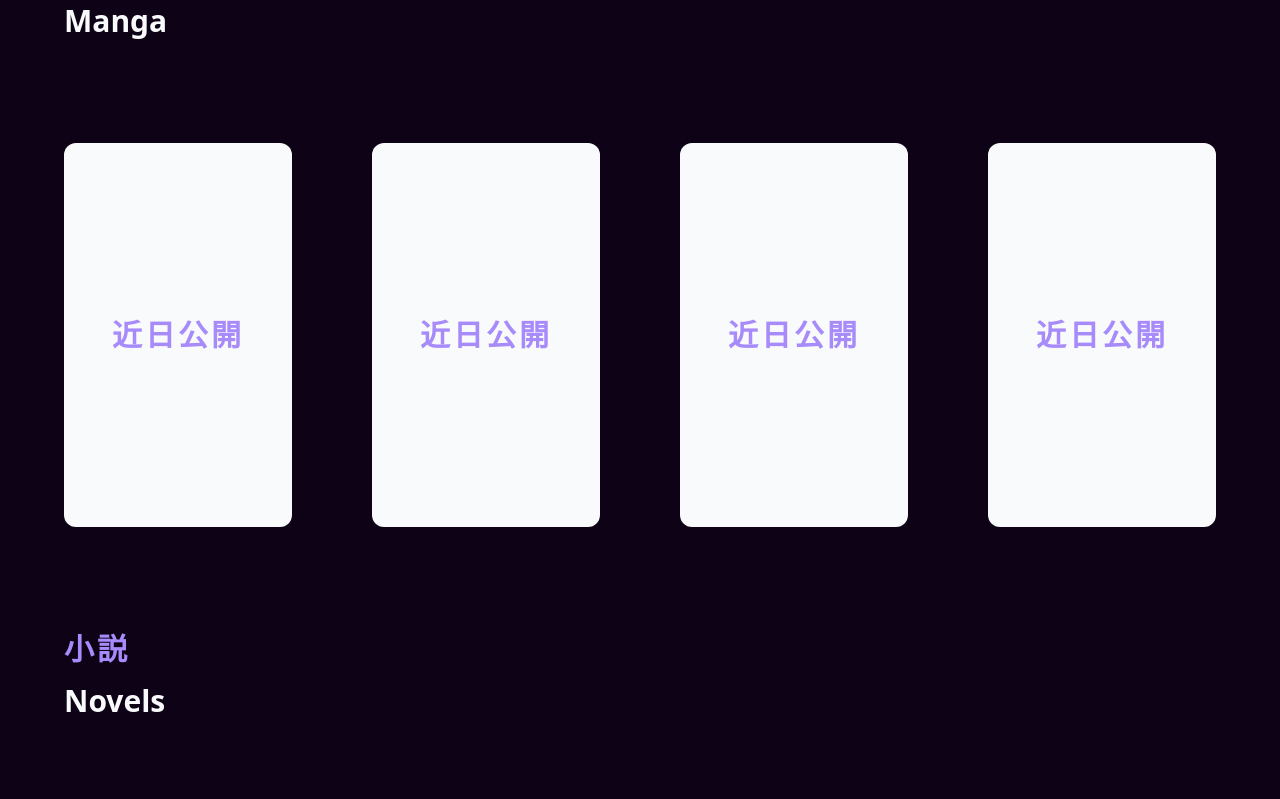
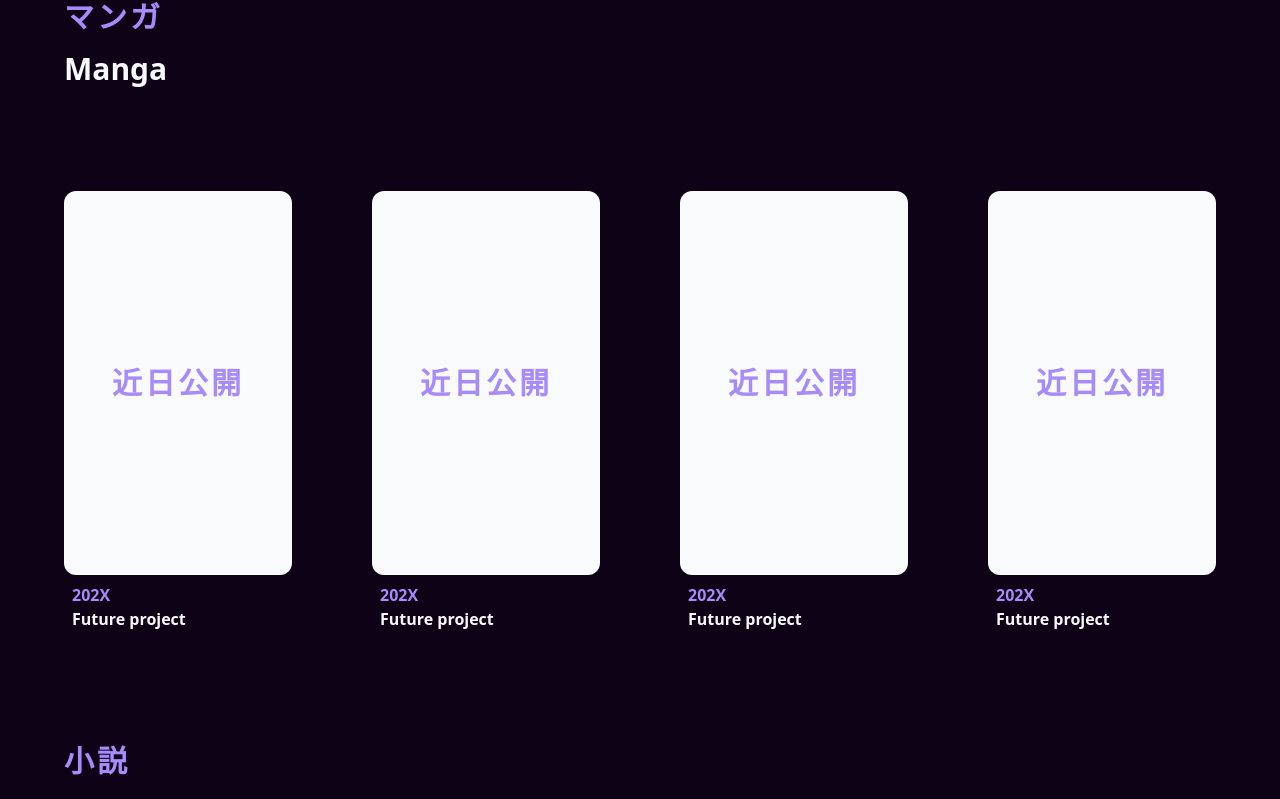
Before and after one commit to soygabrielnunez/translations-portfolio, a Vue app: page / in a window 1280 px wide. Shown: the part 1073-1872 px from the top of the page. Built offline with nearby package versions, Linux system fonts and the light colour scheme.

Commit message:
adding more to the placeholder

```diff
--- a/src/components/MediaPlaceholder.vue
+++ b/src/components/MediaPlaceholder.vue
@@ -1,6 +1,12 @@
 <template>
-<div class="rounded-xl h-96 bg-gray-50 flex justify-center items-center">
-  <span class="text-3xl text-purple-400 font-extrabold tracking-widest">近日公開</span>
+<div>
+  <div class="rounded-xl h-96 bg-gray-50 flex justify-center items-center">
+    <span class="text-3xl text-purple-400 font-extrabold tracking-widest">近日公開</span>
+  </div>
+  <div class="p-2">
+    <span class="text-purple-400 font-semibold">202X</span>
+    <h5 class="text-gray-50 font-semibold">Future project</h5>
+  </div>
 </div>
 </template>
 
```
